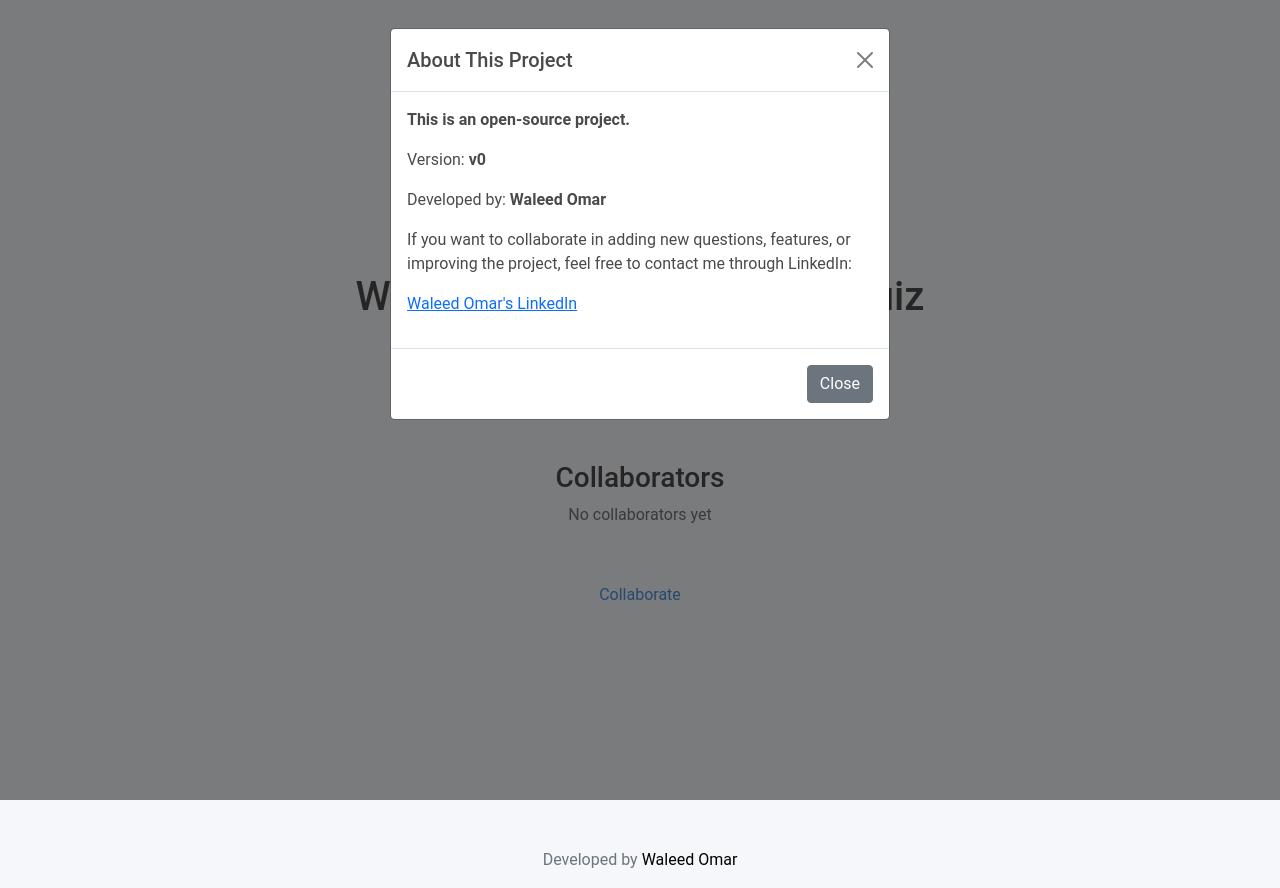
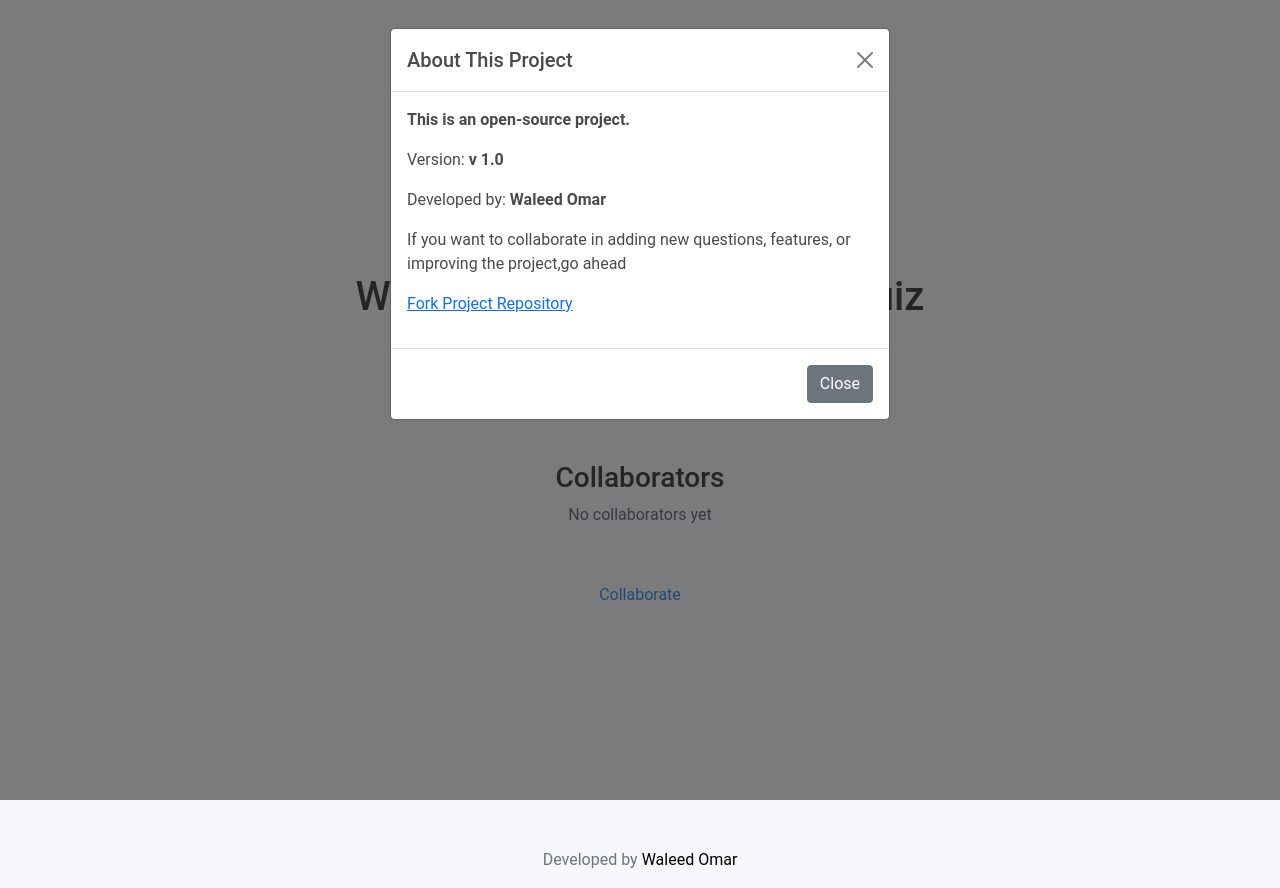
Before and after one commit to owalid750/ThinkifyJS, a plain HTML site: page index.html in a window 1280 px wide. Both pictures are taken after a click on the link "Collaborate". Drawn offline with Linux system fonts and the light colour scheme.

Commit message:
Update Readme.me file
and chage quiz periodtime

```diff
--- a/index.html
+++ b/index.html
@@ -65,13 +65,10 @@
                 </div>
                 <div class="modal-body">
                     <p><strong>This is an open-source project.</strong></p>
-                    <p>Version: <strong>v0</strong></p>
+                    <p>Version: <strong>v 1.0</strong></p>
                     <p>Developed by: <strong>Waleed Omar</strong></p>
-                    <p>If you want to collaborate in adding new questions, features, or improving the project, feel free
-                        to
-                        contact me through LinkedIn:</p>
-                    <p><a href="https://www.linkedin.com/in/waleed-omar-0a1328246/" target="_blank">Waleed Omar's
-                            LinkedIn</a></p>
+                    <p>If you want to collaborate in adding new questions, features, or improving the project,go ahead</p>
+                    <p><a href="https://github.com/owalid750/ThinkifyJS" target="_blank">Fork Project Repository</a></p>
                 </div>
                 <div class="modal-footer">
                     <button type="button" class="btn btn-secondary" data-bs-dismiss="modal">Close</button>
--- a/js/quiz.js
+++ b/js/quiz.js
@@ -19,7 +19,7 @@ homeBtn.addEventListener("click", (e) => {
 })
 // timer functionality
 let timerElement = document.getElementById("timer");
-let quizPeriod = parseFloat(sessionStorage.getItem("quizPeriod")) || 90
+let quizPeriod = parseFloat(sessionStorage.getItem("quizPeriod")) || (35*60)
 function formatTime(seconds) {
     let minutes = Math.floor(seconds / 60);
     let remainingSeconds = seconds % 60;
```
Also changed, not shown: 1 other file.
